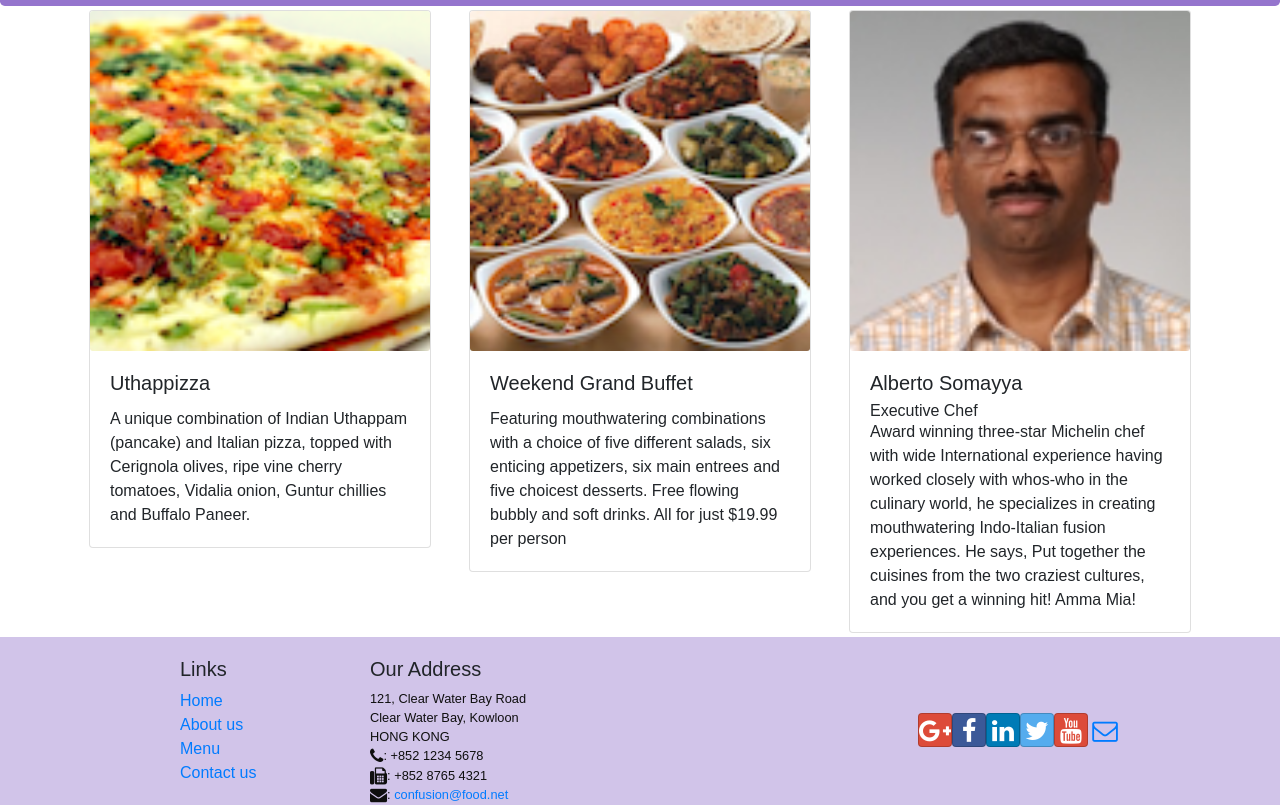
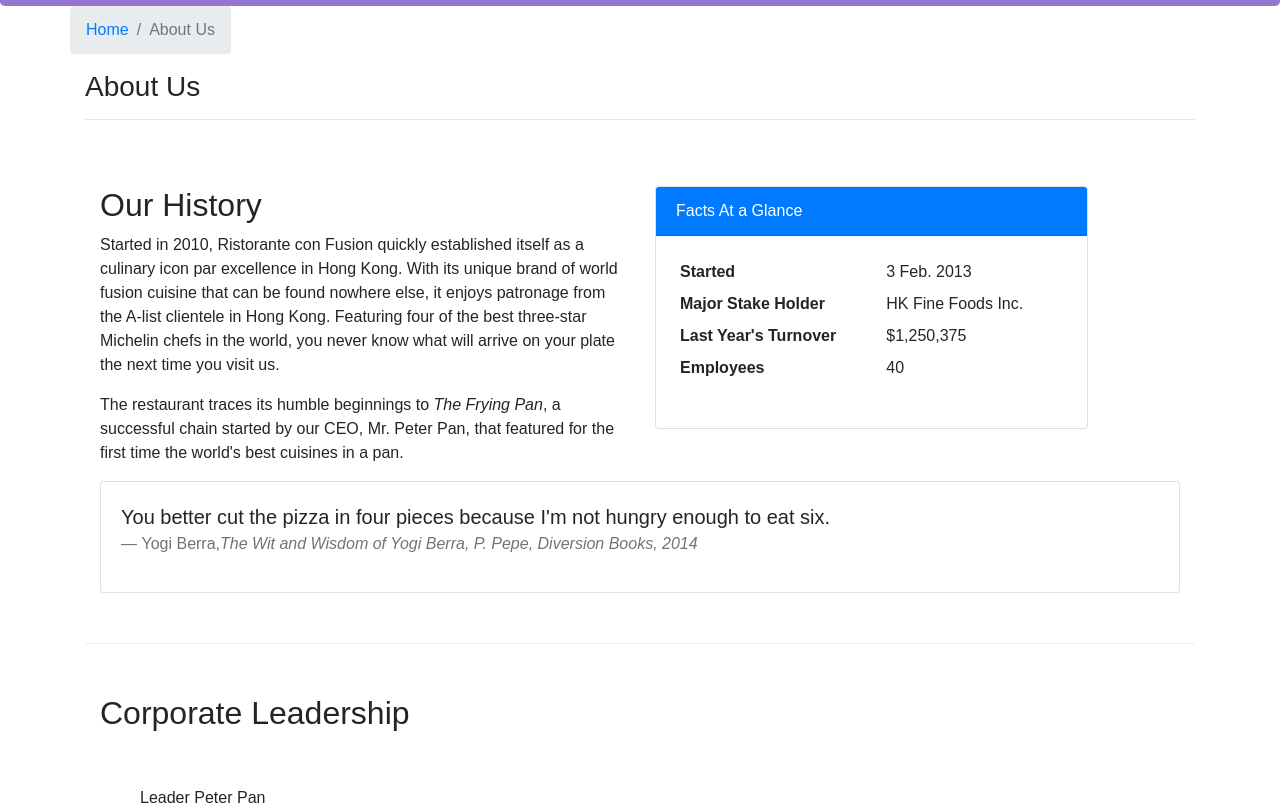
Before and after one commit to Anna-Petko/first-react-app, a React (Create React App) app: page /aboutus in a window 1280 px wide. Before the commit this address led to /home. Shown: the part 336-1141 px from the top of the page. Built offline with nearby package versions, Linux system fonts and the light colour scheme.

Commit message:
Integration of the AboutComponent

```diff
--- /dev/null
+++ b/src/components/AboutComponent.js
@@ -0,0 +1,77 @@
+import React from 'react';
+import { Breadcrumb, BreadcrumbItem, Card, CardBody, CardHeader, Media } from 'reactstrap';
+import { Link } from 'react-router-dom';
+
+function About(props) {
+
+    const leaders = props.leaders.map((leader) => {
+        return (
+            <p>Leader {leader.name}</p>
+        );
+    });
+
+    return(
+        <div className="container">
+            <div className="row">
+                <Breadcrumb>
+                    <BreadcrumbItem><Link to="/home">Home</Link></BreadcrumbItem>
+                    <BreadcrumbItem active>About Us</BreadcrumbItem>
+                </Breadcrumb>
+                <div className="col-12">
+                    <h3>About Us</h3>
+                    <hr />
+                </div>
+            </div>
+            <div className="row row-content">
+                <div className="col-12 col-md-6">
+                    <h2>Our History</h2>
+                    <p>Started in 2010, Ristorante con Fusion quickly established itself as a culinary icon par excellence in Hong Kong. With its unique brand of world fusion cuisine that can be found nowhere else, it enjoys patronage from the A-list clientele in Hong Kong.  Featuring four of the best three-star Michelin chefs in the world, you never know what will arrive on your plate the next time you visit us.</p>
+                    <p>The restaurant traces its humble beginnings to <em>The Frying Pan</em>, a successful chain started by our CEO, Mr. Peter Pan, that featured for the first time the world's best cuisines in a pan.</p>
+                </div>
+                <div className="col-12 col-md-5">
+                    <Card>
+                        <CardHeader className="bg-primary text-white">Facts At a Glance</CardHeader>
+                        <CardBody>
+                            <dl className="row p-1">
+                                <dt className="col-6">Started</dt>
+                                <dd className="col-6">3 Feb. 2013</dd>
+                                <dt className="col-6">Major Stake Holder</dt>
+                                <dd className="col-6">HK Fine Foods Inc.</dd>
+                                <dt className="col-6">Last Year's Turnover</dt>
+                                <dd className="col-6">$1,250,375</dd>
+                                <dt className="col-6">Employees</dt>
+                                <dd className="col-6">40</dd>
+                            </dl>
+                        </CardBody>
+                    </Card>
+                </div>
+                <div className="col-12">
+                    <Card>
+                        <CardBody className="bg-faded">
+                            <blockquote className="blockquote">
+                                <p className="mb-0">You better cut the pizza in four pieces because
+                                    I'm not hungry enough to eat six.</p>
+                                <footer className="blockquote-footer">Yogi Berra,
+                                <cite title="Source Title">The Wit and Wisdom of Yogi Berra,
+                                    P. Pepe, Diversion Books, 2014</cite>
+                                </footer>
+                            </blockquote>
+                        </CardBody>
+                    </Card>
+                </div>
+            </div>
+            <div className="row row-content">
+                <div className="col-12">
+                    <h2>Corporate Leadership</h2>
+                </div>
+                <div className="col-12">
+                    <Media list>
+                        {leaders}
+                    </Media>
+                </div>
+            </div>
+        </div>
+    );
+}
+
+export default About;
--- a/src/components/MainComponent.js
+++ b/src/components/MainComponent.js
@@ -10,6 +10,7 @@
 import Home from './HomeComponent';
 import Contact from './ContactComponent';
 import {Switch, Route, Redirect} from 'react-router-dom';
+import About from './AboutComponent';
 
 class Main extends Component {
 
@@ -34,7 +35,7 @@
       );
   }
 
-  const DishWithId = ({match}) => {
+    const DishWithId = ({match}) => {
       return (
           <DishDetail dish={this.state.dishes.filter((dish) => dish.id === parseInt(match.params.dishId,10))[0]}
             comments={this.state.comments.filter((comment) => comment.dishId === parseInt(match.params.dishId,10))} />
@@ -46,6 +47,7 @@
         <Header />
         <Switch>
           <Route path = '/home' component = {HomePage} />
+          <Route exact path = '/aboutus' component = {()=> <About leaders = {this.state.leaders} />} />
           <Route exact path = '/menu' component = {()=> <Menu dishes = {this.state.dishes} />} />
           <Route path='/menu/:dishId' component={DishWithId} />
           <Route exact path = '/contactus' component = {Contact} />
```
